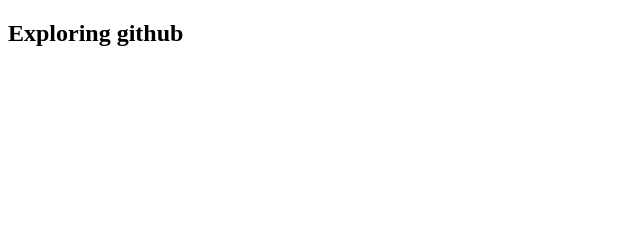
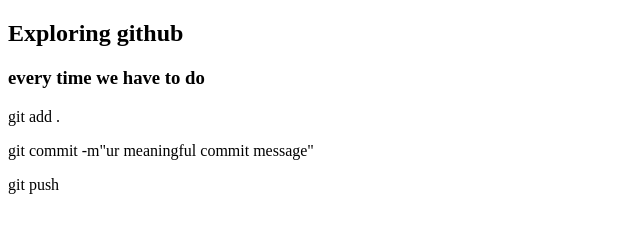
Before and after one commit to tanmaysharma46/my-third-github, a plain HTML site: page index.html in a window 1280 px wide. Shown: the whole page, without its empty margins (0-640 px from the left). Drawn offline with Linux system fonts and the light colour scheme.

Commit message:
added some informative line

```diff
--- a/index.html
+++ b/index.html
@@ -9,7 +9,18 @@
 <body>
 
     <h2>Exploring github </h2>
+    <h3>every time we have to do </h3>
+    <p>git add .</p>
+    <p>git commit -m"ur meaningful commit message"</p>
+    <p>git push</p>
 
 
 </body>
 </html>
+<!-- echo "# my-third-github" >> README.md
+git init
+git add README.md
+git commit -m "first commit"
+git branch -M main
+git remote add origin https://github.com/tanmaysharma46/my-third-github.git
+git push -u origin main -->
```
